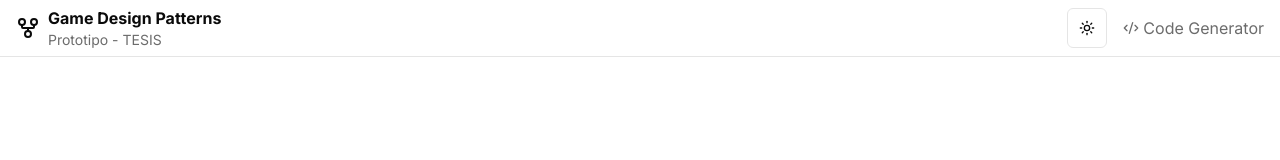
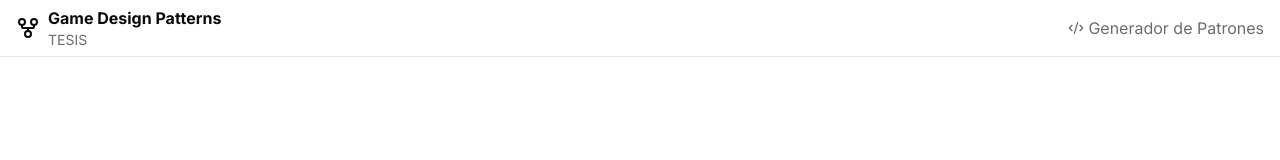
Before and after one commit to agusstingalvan/design-patterns-platform, a Next.js app: page / in a window 1280 px wide. Shown: the top 160 px of the page. Built offline with nearby package versions, Linux system fonts and the light colour scheme.

Commit message:
fix(ui): update links and text in SiteHeader component
* Change link destination from "/generator" to "/"
* Update text from "Prototipo - TESIS" to "TESIS"
* Change "Code Generator" to "Generador de Patrones"
* Comment out ModeToggle component

```diff
--- a/components/site-header.tsx
+++ b/components/site-header.tsx
@@ -19,15 +19,13 @@ export function SiteHeader() {
     <header className="sticky top-0 z-50 w-full border-b bg-background/95 backdrop-blur supports-[backdrop-filter]:bg-background/60 px-4">
       <div className="container flex h-14 items-center">
         <div className="mr-4 flex">
-          <Link href="/generator" className="mr-6 flex items-center space-x-2">
+          <Link href="/" className="mr-6 flex items-center space-x-2">
             <GitFork className="h-6 w-6" />
             <div className="flex flex-col ">
               <span className="hidden font-bold sm:inline-block">
                 Game Design Patterns
               </span>
-              <span className="text-sm text-foreground/60">
-                Prototipo - TESIS
-              </span>
+              <span className="text-sm text-foreground/60">TESIS</span>
             </div>
           </Link>
           <nav className="hidden md:flex items-center space-x-6 text-sm font-medium">
@@ -51,14 +49,14 @@ export function SiteHeader() {
         </div>
         <div className="flex flex-1 items-center justify-end space-x-2">
           <nav className="flex items-center space-x-4">
-            <ModeToggle />
+            {/* <ModeToggle /> */}
             <Link
               href="/generator"
               className="transition-colors hover:text-foreground/80 text-foreground/60"
             >
               <div className="flex items-center gap-1">
                 <Code2 className="h-4 w-4" />
-                <span>Code Generator</span>
+                <span>Generador de Patrones</span>
               </div>
             </Link>
             {/* <DropdownMenu>
```
